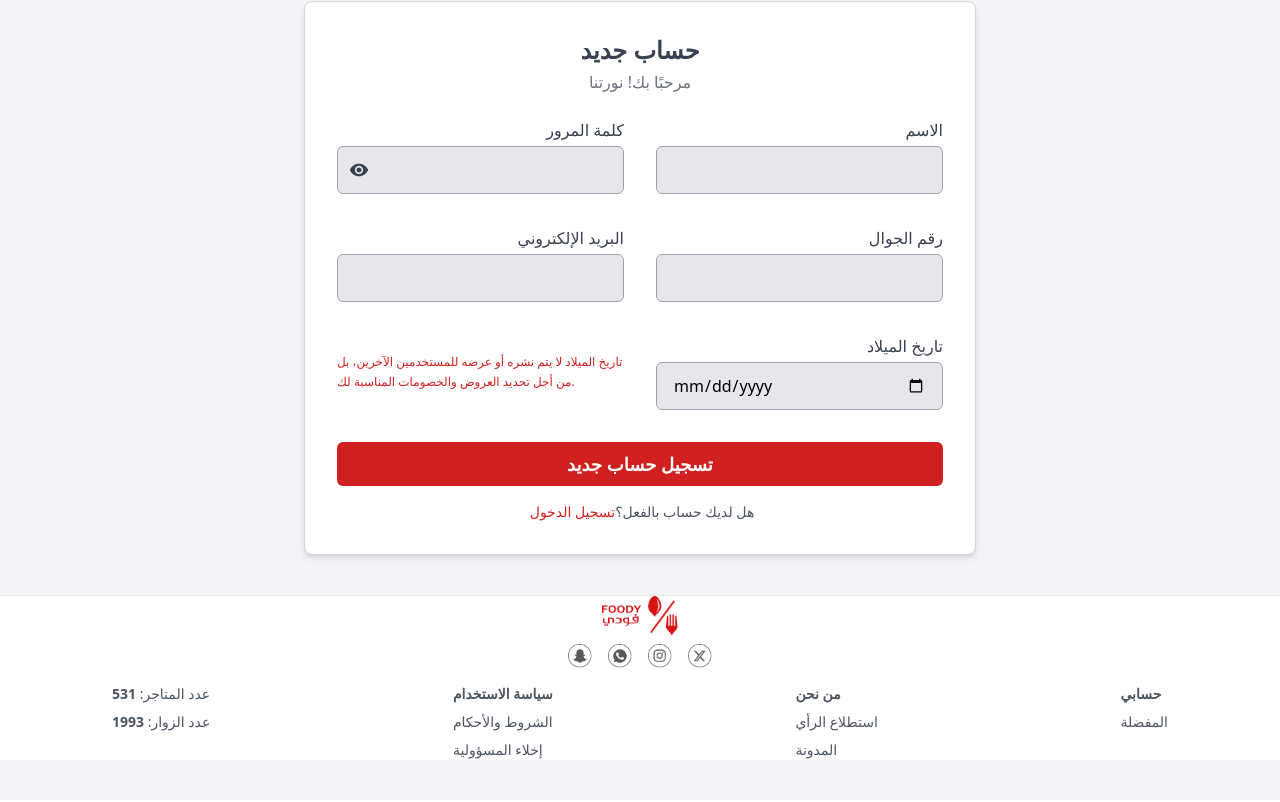
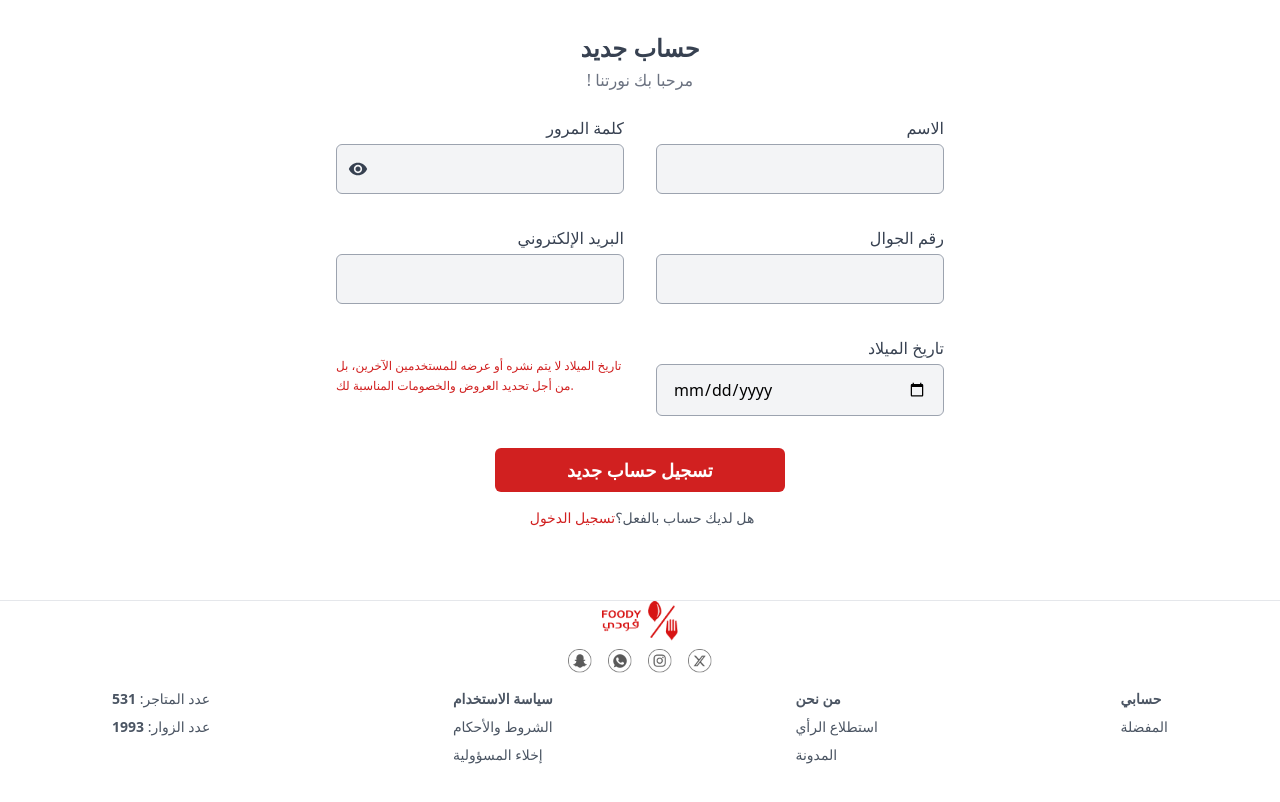
Before and after one commit to Foody-site/Foody-Website, a React (Vite) app: page /Register in a window 1280 px wide. Shown: the top 802 px of the page. Built offline with nearby package versions, Linux system fonts and the light colour scheme.

Commit message:
`Removed axios and api_url import, updated handleSubmit to handleNext, and modified form submission and navigation logic`

```diff
--- a/src/components/Auth/Register.jsx
+++ b/src/components/Auth/Register.jsx
@@ -1,45 +1,38 @@
 import { useState } from "react";
+import { useNavigate } from "react-router";
 import Button from "../shared/Buttons/Button";
 import Inputs from "../shared/inputs/Inputs";
 import Footer from "./../layout/Footer";
-import axios from "axios";
-import { api_url } from "../../utils/ApiClient";
 
 const Register = () => {
+  const navigate = useNavigate();
   const [formData, setFormData] = useState({
     fullName: "",
     email: "",
     phone: "",
     password: "",
     birthday: "",
-    role: "CUSTOMER",
   });
 
   const handleChange = (e) => {
     setFormData({ ...formData, [e.target.name]: e.target.value });
   };
 
-  const handleSubmit = async (e) => {
+  const handleNext = (e) => {
     e.preventDefault();
-    console.log("Form Data :", formData);
-
-    try {
-      const res = await axios.post(`${api_url}/auth/register`, formData);
-      alert("تم التسجيل بنجاح");
-    } catch (err) {
-      alert(err.response?.data?.message || "حدث خطأ أثناء التسجيل!");
-    }
+    console.log("Stored Data: ", formData);
+    navigate("/choose-role", { state: formData });
   };
 
   return (
-    <div className="flex flex-col min-h-screen bg-gray-100">
+    <div className="flex flex-col min-h-screen">
       <div className="flex-grow flex justify-center items-center px-4">
-        <div className="w-full max-w-2xl p-8 border border-gray-300 bg-white rounded-lg shadow-md">
+        <div className="w-full max-w-2xl p-8">
           <h2 className="text-2xl font-bold text-center text-gray-700 mb-1">
             حساب جديد
           </h2>
-          <p className="text-center text-gray-500 mb-6">مرحبًا بك! نورتنا</p>
-          <form onSubmit={handleSubmit} className="space-y-8">
+          <p className="text-center text-gray-500 mb-6">! مرحبا بك نورتنا</p>
+          <form onSubmit={handleNext} className="space-y-8">
             <div className="grid grid-cols-1 md:grid-cols-2 gap-8">
               <Inputs
                 name="password"
@@ -47,7 +40,6 @@ const Register = () => {
                 onChange={handleChange}
                 label="كلمة المرور "
                 type="password"
-                className="bg-gray-200 border-gray-300 h-12"
               />
               <Inputs
                 name="fullName"
@@ -55,10 +47,8 @@ const Register = () => {
                 onChange={handleChange}
                 label="الاسم "
                 type="text"
-                className="bg-gray-200 border-gray-300 h-12"
               />
             </div>
-
             <div className="grid grid-cols-1 md:grid-cols-2 gap-8">
               <Inputs
                 name="email"
@@ -66,8 +56,6 @@ const Register = () => {
                 onChange={handleChange}
                 label="البريد الإلكتروني"
                 type="email"
-                className="bg-gray-200 border-gray-300 h-12"
-                icon="email"
               />
               <Inputs
                 name="phone"
@@ -75,10 +63,8 @@ const Register = () => {
                 onChange={handleChange}
                 label="رقم الجوال "
                 type="text"
-                className="bg-gray-200 border-gray-300 h-12"
               />
             </div>
-
             <div className="grid grid-cols-1 md:grid-cols-2 gap-8 items-center">
               <p className="text-xs text-primary-1 leading-5">
                 تاريخ الميلاد لا يتم نشره أو عرضه للمستخدمين الآخرين، بل من أجل
@@ -90,16 +76,13 @@ const Register = () => {
                 onChange={handleChange}
                 label="تاريخ الميلاد"
                 type="date"
-                className="bg-gray-200 border-gray-300 h-12 w-full"
-                icon="calendar"
               />
             </div>
-
             <div className="flex justify-center">
               <Button
                 type="submit"
                 label="تسجيل حساب جديد"
-                className="w-64 bg-primary-1 hover:bg-hover_primary-1 text-white py-2 rounded-md text-lg font-semibold"
+                className="max-w-[290px] bg-primary-1 hover:bg-hover_primary-1 text-white py-2 rounded-md text-lg font-semibold"
               />
             </div>
           </form>
```
